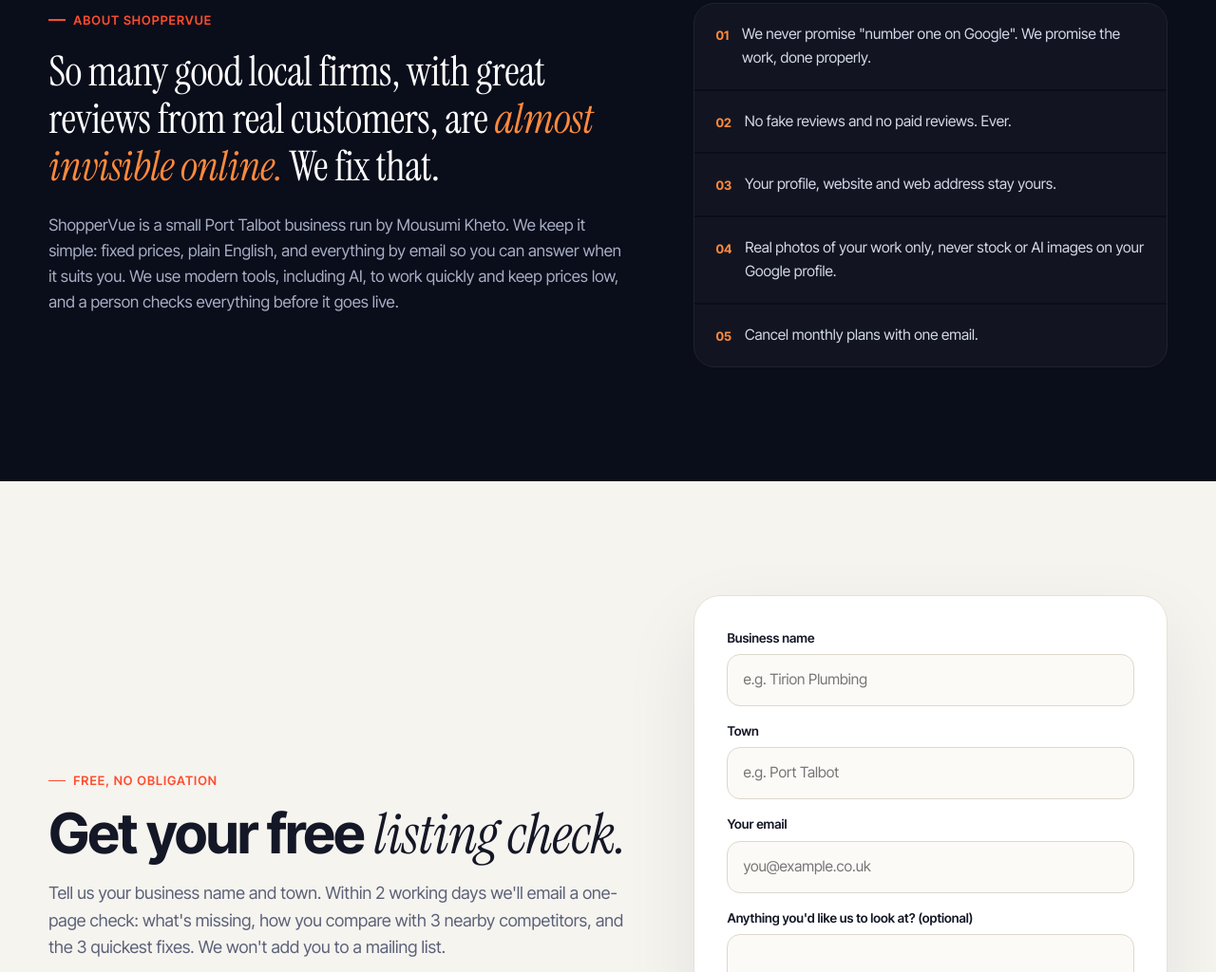
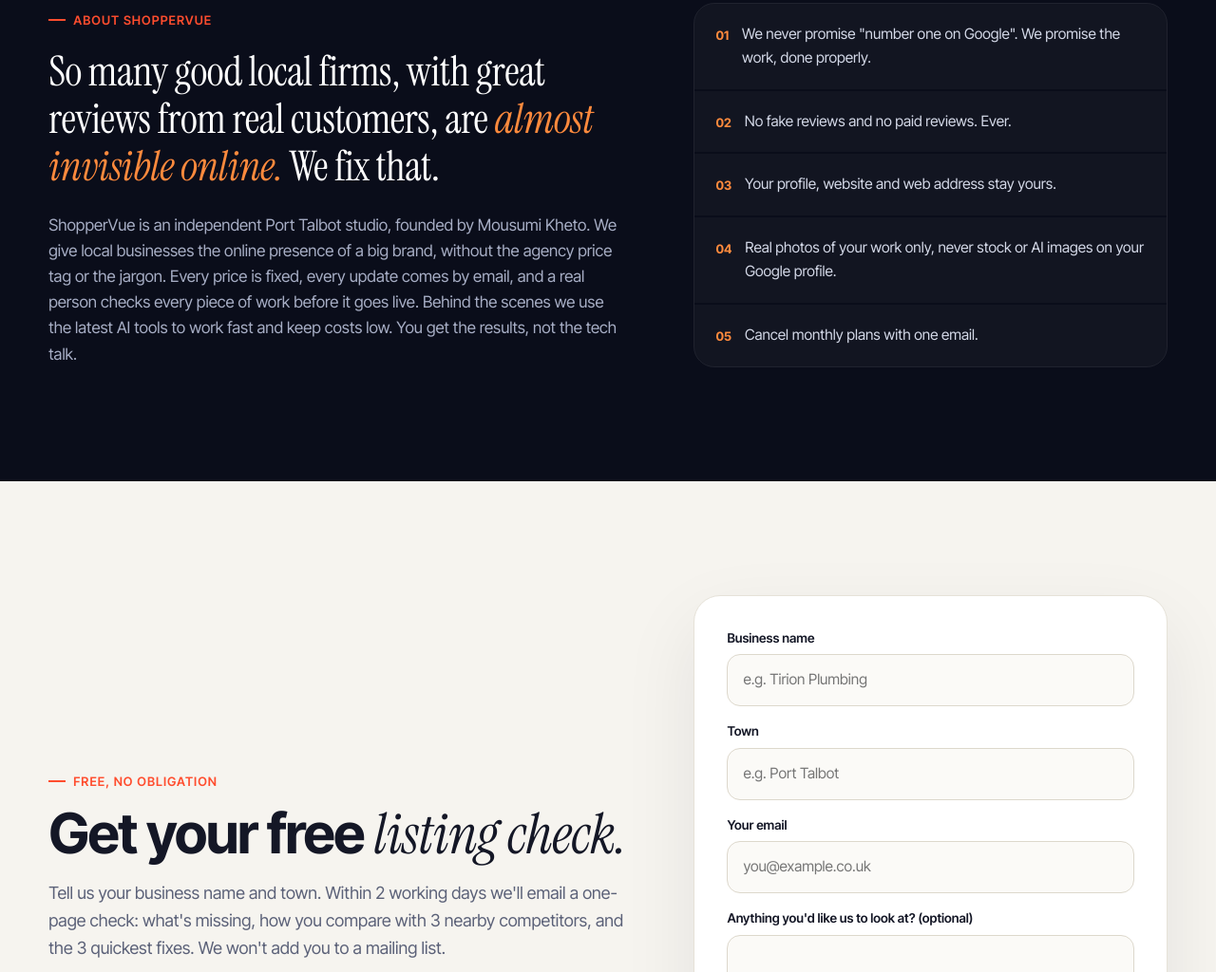
Before and after one commit to Tickermover/shoppervue-website, a plain HTML site: page index.html in a window 1280 px wide. Shown: the part 5106-6130 px from the top of the page at 95% size. Drawn offline with Linux system fonts and the light colour scheme.

Commit message:
Sharper About copy
Co-Authored-By: Claude Opus 5.5 <noreply@anthropic.com>
Claude-Session: https://claude.ai/code/session_01SKwBzTPmsP472EkRMpABYn

```diff
--- a/index.html
+++ b/index.html
@@ -367,7 +367,7 @@ footer b{color:#fff;display:block;margin-bottom:8px}
     <div class="rv">
       <span class="eyebrow">About ShopperVue</span>
       <p class="big" style="margin-top:18px">So many good local firms, with great reviews from real customers, are <em>almost invisible online.</em> We fix that.</p>
-      <p class="sm">ShopperVue is a small Port Talbot business run by Mousumi Kheto. We keep it simple: fixed prices, plain English, and everything by email so you can answer when it suits you. We use modern tools, including AI, to work quickly and keep prices low, and a person checks everything before it goes live.</p>
+      <p class="sm">ShopperVue is an independent Port Talbot studio, founded by Mousumi Kheto. We give local businesses the online presence of a big brand, without the agency price tag or the jargon. Every price is fixed, every update comes by email, and a real person checks every piece of work before it goes live. Behind the scenes we use the latest AI tools to work fast and keep costs low. You get the results, not the tech talk.</p>
     </div>
     <ul class="promise rv d1">
       <li><span>01</span>We never promise "number one on Google". We promise the work, done properly.</li>
```
